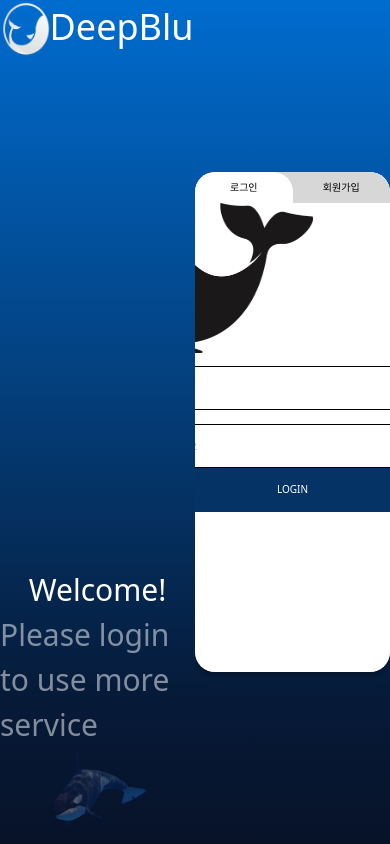
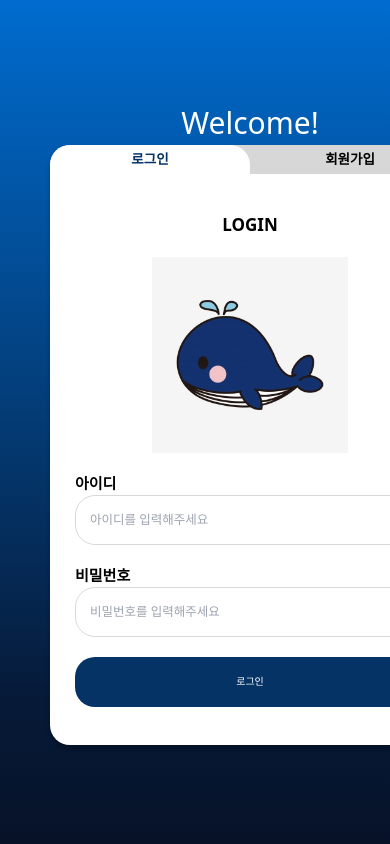
Before and after one commit to SVTeamJ/DeepBlue, a React (Vite) app in the folder frontend/: page /login in a window 390 px wide. Built offline with nearby package versions, Linux system fonts and the light colour scheme.

Commit message:
feat : 반응형 수정

```diff
--- a/frontend/src/page/login/index.scss
+++ b/frontend/src/page/login/index.scss
@@ -1,57 +1,79 @@
 @import '../../media.scss';
+
+//#높이가 줄어들때 지정 반응형 생각해야함
 
 .login_background{//배경 지정을 위한 CSS
     width: 100%;
     height: 100vh;
     max-height: 100vh;
+    min-height: 700px;
+    min-width: 500px;
     display: flex;
     flex-direction: row;
+    justify-content: center;
     background: linear-gradient(180deg, #006CCF 0%, #061A38 82.81%, #071228 100%);
+    @include tablet {
+        justify-content: center;
+    }
+    @include desktop {
+        justify-content: flex-start;
+    }
 }
 
 .login_left_background{//flex 레이아웃을 위한 css
     width: 50%;
-    height: 100vh;
-    max-height: 100vh;
-    flex-direction: column;
-    display: flex;
-    justify-content: space-between;
+    height: 100%;
+    flex-direction: row;
+    justify-content: center;
+    display: none;
+
+
+    @include laptop {
+        display: flex;
+
+    }
 }
 
 .login_logo_background{//flex 레이아웃을 위한 css
     width: 100%;
+    min-width: 336px;
     height: 56px;
     display: flex;
     flex-direction: row;
-    justify-self: flex-start;
+    justify-self: center;
 }
 
 .login_right_background{//flex 레이아웃을 위한 css
-    width: 50%;
-    height: 100vh;
-    max-height: 100vh;
+    width: 100%;
+    height: 100%;
+    min-height: 200px;
+    min-width: 264px;
+    max-height: 100%;
     display: flex;
     flex-direction: column;
     align-items:center;
+    align-self: center;
     justify-content: center;
-}
 
-.insert_right_center_background{//flex레이아웃을 위한 css
-    display: flex;
-    width: 50%;
-    height: 100%;
-    flex-direction: row;
-    align-self: center;//나중에 반응형
+    @include tablet {
+
+    }
+    @include desktop {
+        width: 50%;
+
+    }
 }
 
 .insert_login_layout{//로그인,회원가입 창 지정
     align-self: center;
     width: 100%;
     height: 100%;
-    max-width: 600px;
-    max-height: 500px;
-    min-width: 50px;
-    min-height: 50px;
+    min-width: 200px;
+    min-height: 600px;
+    max-width: 400px;
+    max-height: 600px;
+    //min-width: 20px;
+    //min-height: 20px;
     display: flex;
     flex-direction: column;
     justify-self: center;
@@ -59,6 +81,28 @@
     background-color: white;
     box-shadow: 0px 4px 4px rgba(0, 0, 0, 0.25);
     border-radius: 20px;
+
+    @include tablet {
+        //min-width: 400px;
+        //min-height: 400px;
+        max-width: 600px;
+        max-height: 600px;
+    }
+
+    @include laptop {
+        //min-width: 400px;
+        //min-height: 400px;
+        max-width: 600px;
+        max-height: 600px;
+    }
+
+
+    @include desktop {
+        //min-width: 400px;
+        min-height: 400px;
+        max-width: 600px;
+        max-height: 600px;
+    }
 }
 
 .insert_switch_login{
@@ -74,6 +118,8 @@
     height: 100%;
     border-radius: 20px 20px 0px 0px;
     text-align: center;
+    font-size: 1.35rem;
+    font-weight: bold;
 }
 
 .switch_button_false{
@@ -82,8 +128,10 @@
     border-radius: 20px 20px 0px 0px;
     background-color: white;
     text-align: center;
+    color :#053366;
+    font-size: 1.35rem;
+    font-weight: bold;
 }
-
 
 .login_logo{//좌측 상단 로고 CSS
     width: 56px;
@@ -103,10 +151,13 @@
     justify-self: center;
     align-self: center;
     color: white;
-    font-size:  3rem;
+    font-size:  5rem;
+
 }
 
 .login_welcome_background{//환영 문구 위치 조정
+    width: 100%;
+    height: 100%;
     display: flex;
     flex-direction: column;
     justify-content: center;
@@ -121,34 +172,96 @@
 }
 
 .login_page{//
+    width: 100%;
+    height: 100%;
+    min-width: 400px;
+    min-height: 164px;
     display: flex;
     flex-direction: column;
-    justify-content: flex-start;
+    align-items: center;
+    justify-content: space-around;
+    padding: 28px 40px;
 }
 
 .login_button{
-    width: 400px;
+    width: 350px;
     height: 50px;
     background-color: #053366;
     border-radius: 20px;
     color: white;
+
+    @include desktop {
+        width: 500px;
+    }
+
+    @include laptop{
+        width: 500px;
+    }
+
+    @include tablet{
+        width :500px;
+    }
 }
 
 .login_input{
-    width: 400px;
+    width: 350px;
     height: 50px;
-    border: 1px solid black;
+    border: 1.5px solid #D8D8D8;
+    border-radius: 20px;
+    font-size: 1.25rem;
+    text-indent: 4%;
+    @include tablet{
+        width :500px;
+        font-size: 1rem;
+    }
+    @include laptop{
+        width: 500px;
+        font-size: 1rem;
+    }
+    @include desktop {
+        width: 500px;
+        font-size: 1rem;
+    }
 }
 
 
 .whale_img{//고래 이미지 css
-    width: 50%;
+    width: 50vh;
     height: auto;
     justify-self: center;
     align-self: center;
 }
 
 .small_whale{
-    height: 55%;
-    width: 55%;
+    height: 38%;
+    width: auto;
 }
+
+.login_text{
+    font-size: 1.5rem;
+    font-weight: bold;
+    color: black;
+    @include tablet{
+        font-size: 1rem;
+    }
+    @include laptop{
+        font-size: 1rem;
+    }
+    @include desktop {
+        font-size: 1rem;
+    }
+}
+
+.join_us{
+    font-size: 1.7rem;
+    font-weight: bold;
+}
+
+.mobile_welcome{
+    color : white;
+    font-size: 3rem;
+    justify-self: flex-start;
+    @include laptop {
+        display: none;
+    }
+}
--- a/frontend/src/page/login/index.tsx
+++ b/frontend/src/page/login/index.tsx
@@ -10,10 +10,6 @@ const Login = () => {
     <div>
       <div className="login_background">
         <div className='login_left_background'>
-          <div className = 'login_logo_background'>
-            <img className='login_logo' src={Icon}></img>
-            <div className='login_web_name'>DeepBlue</div>
-          </div>
           <div className='login_welcome_background' >
             <div className='login_welcome'>Welcome!</div>
             <div className='login_ment'>Please login to use more service</div>
@@ -21,9 +17,8 @@ const Login = () => {
           </div>
         </div>
         <div className='login_right_background'>
-          <div className='insert_login_layout'>
-            <Is_login_check />
-          </div>
+          <button className='mobile_welcome' >Welcome!</button>
+          <Is_login_check/>
         </div>
       </div>
     </div>
--- a/frontend/src/page/login/is_login.tsx
+++ b/frontend/src/page/login/is_login.tsx
@@ -13,8 +13,8 @@ function Is_login_check({round=false}){
   return(
     <div className='insert_login_layout' >
       <div className="insert_switch_login">
-        <button className={`switch_button_${is_login ? 'true' : 'false' }`} onClick={set_signin}>로그인</button>
-        <button className={`switch_button_${is_login ? 'false' : 'true' }`}  onClick={set_login}>회원가입</button>
+        <button className={`switch_button_${is_login?'true' : 'false' }`} onClick={set_signin}>로그인</button>
+        <button className={`switch_button_${is_login?'false' : 'true' }`}  onClick={set_login}>회원가입</button>
       </div>
       <Login_page is_login_input={is_login}/>
     </div>
--- a/frontend/src/page/login/loginpage.tsx
+++ b/frontend/src/page/login/loginpage.tsx
@@ -1,10 +1,9 @@
 import React, { useState } from "react";
-import whale from '@/assets/png_whale.png';
+import whale from '@/assets/png_whale2.jpeg';
 
 const Login_page = (props:any) => {
   const [id, setId] = useState('');
   const [pw,setPw] = useState('');
-
 
   const [button, setButton] = useState(true);
 
@@ -17,8 +16,12 @@ const Login_page = (props:any) => {
   if(!is_login_page){
     return(
       <div className="login_page">
+        <div className="join_us">
+          LOGIN
+        </div>
         <img className="small_whale" src={whale}></img>
-        <div>아이디</div>
+        <div>
+          <div className="login_text">아이디</div>
           <input
             placeholder="아이디를 입력해주세요"
             id = "id"
@@ -28,7 +31,10 @@ const Login_page = (props:any) => {
             }}
             //onKeyup={changeButton}
           />
-        <div>비밀번호</div>
+        </div>
+
+        <div>
+          <div className="login_text">비밀번호</div>
           <input
             type="password"
             placeholder = "비밀번호를 입력해주세요"
@@ -39,15 +45,20 @@ const Login_page = (props:any) => {
             }}
             onKeyUp={changeButton}
         />
+        </div>
         <button className="login_button">
-          LOGIN
+          로그인
         </button>
       </div>
     )
   }else{
     return(
       <div className="login_page">
-        <div>이름</div>
+        <div className="join_us">
+          JOIN US
+        </div>
+        <div>
+          <div className="login_text">이름</div>
           <input
             placeholder = "이름을 입력해주세요"
             id="name"
@@ -57,7 +68,9 @@ const Login_page = (props:any) => {
             }}
             onKeyUp={changeButton}
           />
-        <div>아이디</div>
+        </div>
+        <div>
+          <div className="login_text">아이디</div>
           <input
             placeholder="아이디를 입력해주세요"
             id = "id"
@@ -67,7 +80,9 @@ const Login_page = (props:any) => {
             }}
             //onKeyup={changeButton}
           />
-        <div>비밀번호</div>
+        </div>
+        <div>
+          <div className="login_text">비밀번호</div>
           <input
             type="password"
             placeholder = "영문자,숫자,특수문자, 포함 최소 8~10자"
@@ -78,7 +93,9 @@ const Login_page = (props:any) => {
             }}
             onKeyUp={changeButton}
           />
-        <div>비밀번호 확인</div>
+        </div>
+        <div>
+          <div className="login_text">비밀번호 확인</div>
           <input
             type="password"
             placeholder = "비밀번호를 확인해주세요"
@@ -89,6 +106,7 @@ const Login_page = (props:any) => {
             }}
             onKeyUp={changeButton}
           />
+        </div>
         <button className="login_button">
           회원가입
         </button>
```
Also changed, not shown: frontend/src/assets/png_whale2.jpeg (added). Lines whose indentation alone changed are shown as unchanged.
